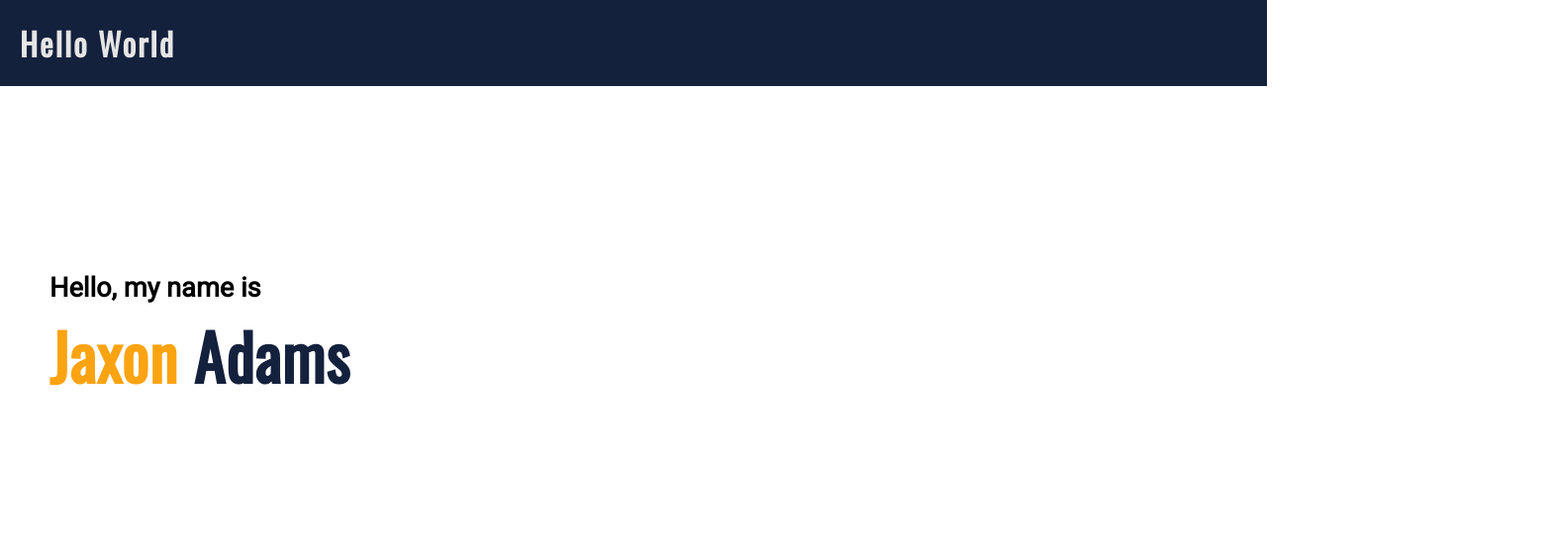
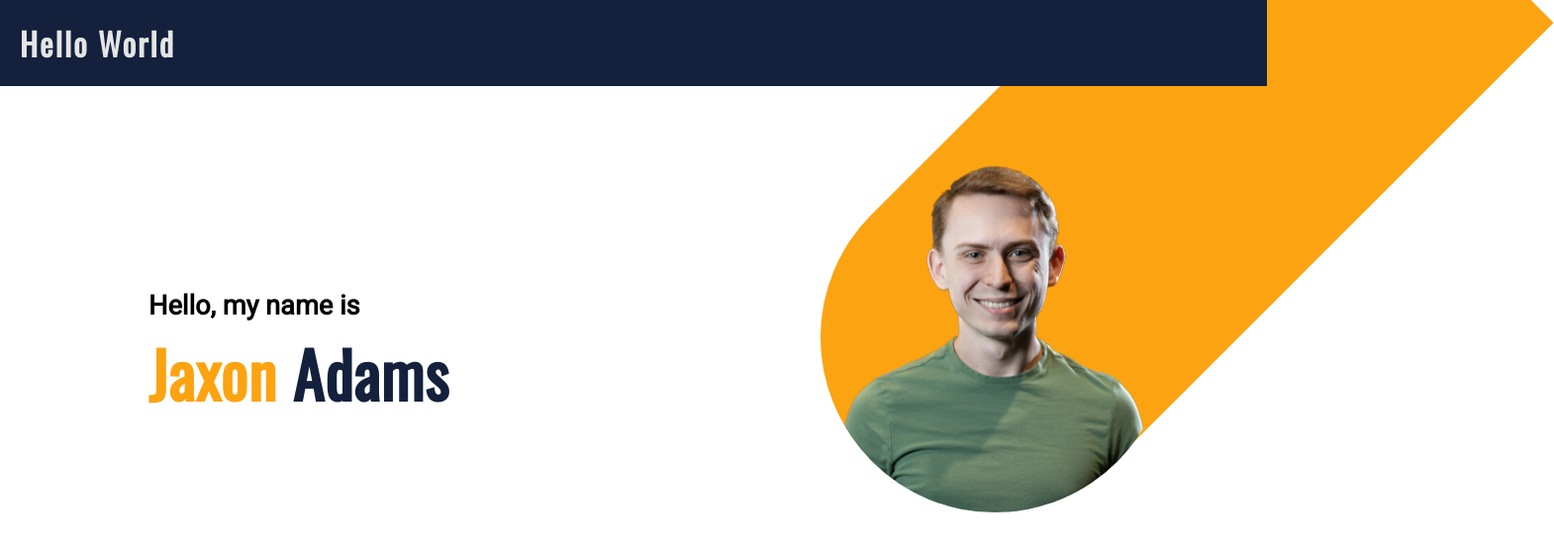
Before and after one commit to JaxonAdams/fluffy-octo-fishstick, a React (Create React App) app in the folder client/: page / in a window 1280 px wide. Shown: the top 556 px of the page at 99% size, 1570 px wide, since content can reach past the window. Built offline with nearby package versions, Linux system fonts and the light colour scheme; the HTML template or start-up script is replaced by a standard one.

Commit message:
added profile to hero

```diff
--- a/client/src/App.css
+++ b/client/src/App.css
@@ -52,6 +52,8 @@ body {
   color: var(--text-light);
   margin: 0;
   padding: 20px;
+  position: relative;
+  z-index: 3;
 }
 
 .header-title {
@@ -76,3 +78,33 @@ body {
   padding: 50px;
   padding-top: 5px;
 }
+
+.hero-container {
+  margin: 100px;
+  padding-top: 35px;
+}
+
+.container-right {
+  position: relative;
+}
+
+.profile-img {
+  width: 350px;
+  height: 350px;
+  z-index: 2;
+  position: relative;
+  border-radius: 50%;
+}
+
+.profile-bg {
+  width: 350px;
+  height: 800px;
+  background-color: var(--highlight-color);
+  position: absolute;
+  bottom: -60px;
+  left: 158px;
+  z-index: 1;
+  border-bottom-left-radius: 200px;
+  border-bottom-right-radius: 200px;
+  transform: rotate(45deg);
+}
--- a/client/src/components/Hero.js
+++ b/client/src/components/Hero.js
@@ -1,4 +1,6 @@
 import React from 'react';
+
+import profile from '../assets/jaxon.png';
 
 const Hero = () => {
   return (
@@ -7,7 +9,10 @@ const Hero = () => {
         <h3 className='subtitle'>Hello, my name is</h3>
         <h1 className='title hero-title'><span className='highlight-txt'>Jaxon</span> Adams</h1>
       </div>
-      <div className='hero-container container-right'></div>
+      <div className='hero-container container-right'>
+        <img className='profile-img' src={ profile } alt='Jaxon Adams' />
+        <div className='profile-bg' />
+      </div>
     </div>
   );
 };
```
Also changed, not shown: client/src/assets/jaxon.png (added).
